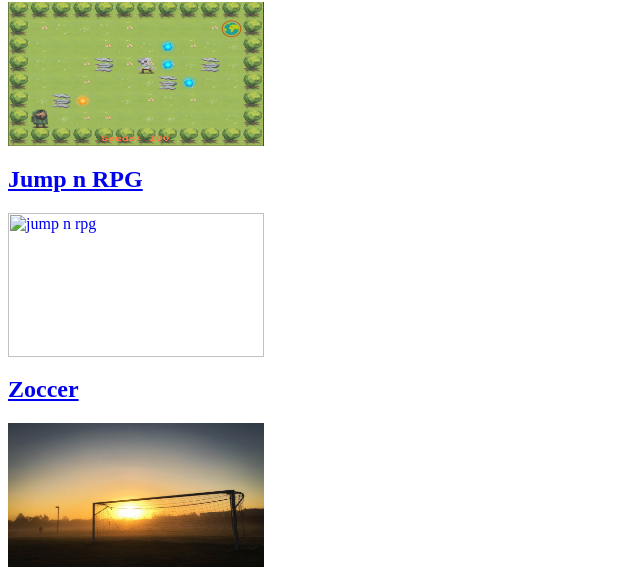
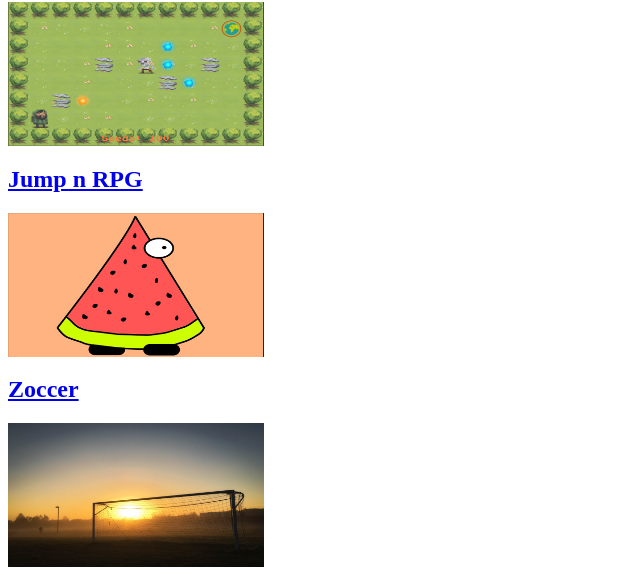
Before and after one commit to DoHe/ecorogue, a website: page static/index.html in a window 1280 px wide. Shown: the part 264-839 px from the top of the page, without its empty margins (0-640 px from the left). Drawn offline with Linux system fonts and the light colour scheme.

Commit message:
Correct image file extension

```diff
--- a/static/index.html
+++ b/static/index.html
@@ -18,7 +18,7 @@
 
   <a href="jumpnrpg">
     <h2>Jump n RPG</h2>
-    <img src="assets/jumpnrpg.jpeg" alt="jump n rpg" style="width:256px;height:144px;">
+    <img src="assets/jumpnrpg.png" alt="jump n rpg" style="width:256px;height:144px;">
   </a>
 
   <a href="zoccer">
```
